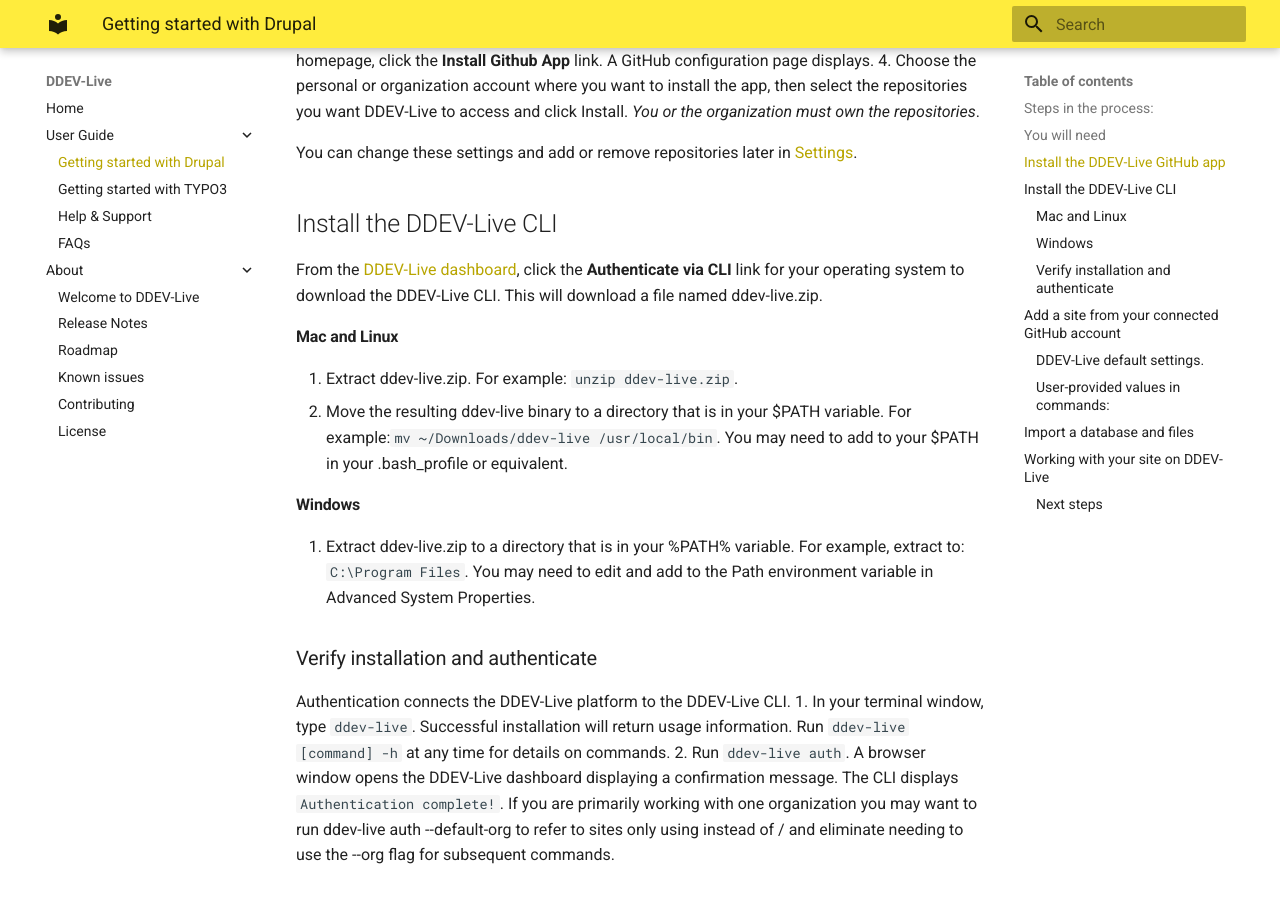
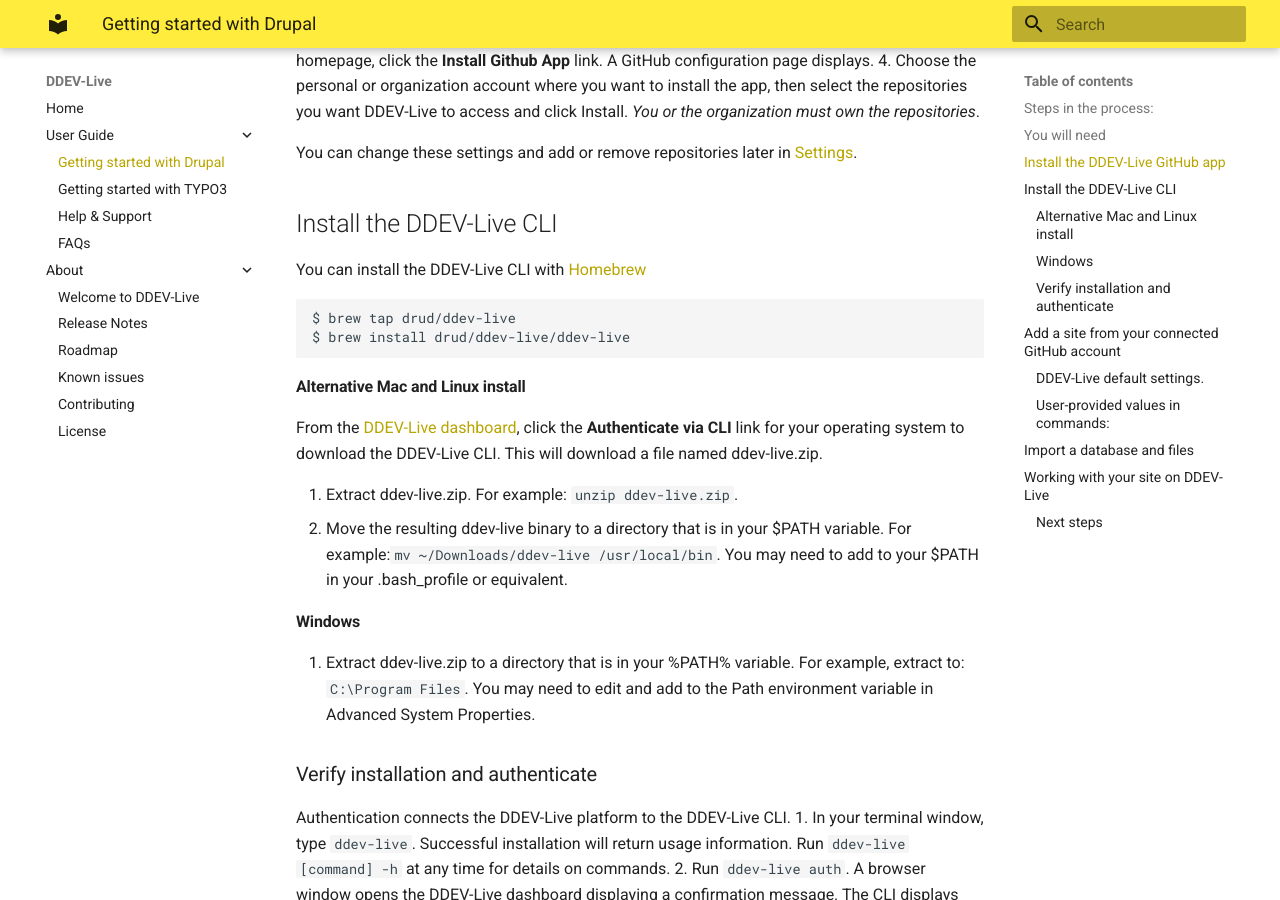
Before and after one commit to fru-io/docs-live, an MkDocs documentation site: the page built from docs/getting-started.md, in a window 1280 px wide and 900 px high, scrolled down 1046 px. Built offline with MkDocs 1.6.1 and Material for MkDocs 9.7.7, drawn with Linux system fonts in a browser that asks for light colours.

Commit message:
Adds: homebrew installation instructions

````diff
--- a/docs/getting-started.md
+++ b/docs/getting-started.md
@@ -31,9 +31,16 @@ Grant DDEV-Live access to your selected repositories.
 You can change these settings and add or remove repositories later in [Settings](https://dash.ddev.com/settings/).
 
 ## Install the DDEV-Live CLI
+You can install the DDEV-Live CLI with [Homebrew](https://brew.sh)
+
+```
+$ brew tap drud/ddev-live
+$ brew install drud/ddev-live/ddev-live
+```
+
+#### Alternative Mac and Linux install
 From the [DDEV-Live dashboard](https://dash.ddev.com), click the **Authenticate via CLI** link for your operating system to download the DDEV-Live CLI. This will download a file named ddev-live.zip.
 
-#### Mac and Linux
 1. Extract ddev-live.zip. For example: `unzip ddev-live.zip`.
 2. Move the resulting ddev-live binary to a directory that is in your $PATH variable. For example:`mv ~/Downloads/ddev-live /usr/local/bin`. You may need to add to your $PATH in your .bash_profile or equivalent.
 
````
Also changed, not shown: docs/typo3-getting-started.md (+8 -1 lines).
